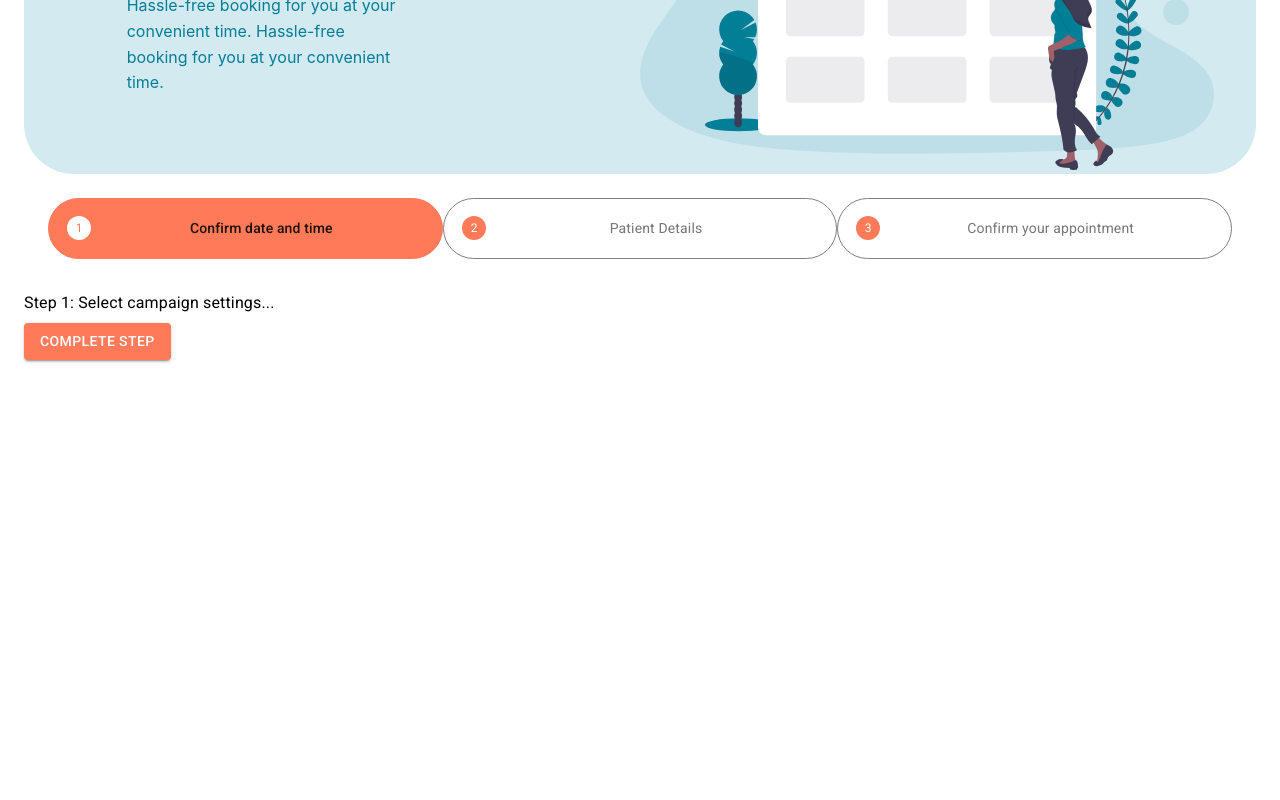
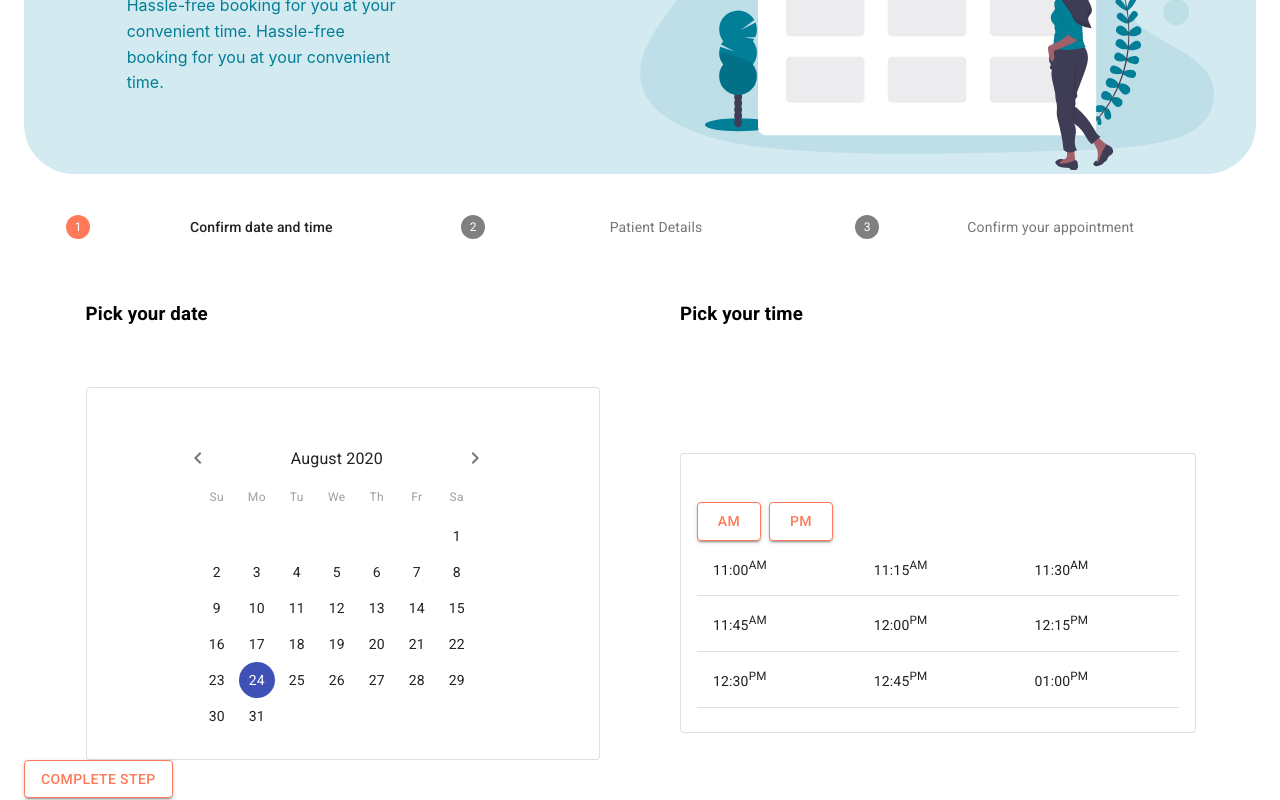
Before and after one commit to abhaybaiju/dentist-webapp, a React (Create React App) app in the folder frontend/: page /Book in a window 1280 px wide. Shown: the part 329-1129 px from the top of the page. Before the commit the page ends 800 px from the top, so only its background shows below. Built offline with nearby package versions, Linux system fonts and the light colour scheme.

Commit message:
(#11) Date and Time

```diff
--- a/frontend/package.json
+++ b/frontend/package.json
@@ -3,11 +3,14 @@
   "version": "0.1.0",
   "private": true,
   "dependencies": {
+    "@date-io/date-fns": "^1.3.13",
     "@material-ui/core": "^4.11.0",
     "@material-ui/icons": "^4.9.1",
+    "@material-ui/pickers": "^3.2.10",
     "@testing-library/jest-dom": "^4.2.4",
     "@testing-library/react": "^9.5.0",
     "@testing-library/user-event": "^7.2.1",
+    "date-fns": "^2.16.1",
     "material-ui": "^1.0.0-beta.47",
     "razorpay": "^2.0.6",
     "react": "^16.13.1",
--- a/frontend/src/components/Book.js
+++ b/frontend/src/components/Book.js
@@ -1,7 +1,9 @@
 import React from 'react';
-import {MuiThemeProvider, createMuiTheme, Container, Grid, makeStyles, Stepper, Step, StepButton, StepLabel, Button, Typography, StepIcon} from '@material-ui/core';
+import {Table, TableRow, TableCell, Card, CardHeader, CardContent, Container, Grid, makeStyles, Stepper, Step, StepButton, StepLabel, Button, Typography, StepIcon} from '@material-ui/core';
 import Navbar from './Navbar';
 import {Redirect } from 'react-router-dom';
+import DateFnsUtils from '@date-io/date-fns';
+import {DatePicker, MuiPickersUtilsProvider} from '@material-ui/pickers';
 
 const Process = () => {
   const useStyles = makeStyles((theme) => ({
@@ -10,45 +12,35 @@ const Process = () => {
   },
   button: {
     marginRight: theme.spacing(1),
-    backgroundColor: '#ff7a59',
-    color:'white',
+    backgroundColor: 'white',
+    color:'#ff7a59',
+    border:'1px solid #ff7a59',
     "&:hover": {
-      backgroundColor: "#ff7a59"
+      backgroundColor: "#ff7a59",
+      color:'white'
     }
   },
   step: {
     textAlign:'center',
     width:'100%',
-    border:'1px solid grey',
-    borderRadius:'50px',
-    padding:'0.5%'
-  },
-  completestep: {
-    textAlign:'center',
-    width:'100%',
-    border:'1px solid #ff7a59',
-    borderRadius:'50px',
-    backgroundColor:'#ff7a59',
     padding:'0.5%'
   },
   completed: {
     display: 'inline-block',
   },
   instructions: {
-    marginTop: theme.spacing(1),
-    marginBottom: theme.spacing(1),
   },
   icon:{
-    color: '#ff7a59',
+    color: 'grey',
     paddingLeft:'50%',
     "&$activeIcon": {
-      fill:'white',
+      fill:'#ff7a59',
       '& $text': {
-        fill: '#ff7a59',
+        fill: '#white',
       },
     },
     "&$completedIcon": {
-      color: 'white'
+      color: '#ff7a59'
     }
   },
   activeIcon: {},
@@ -68,17 +60,76 @@ const Process = () => {
   completedLabel: {}
 }));
 
+const One = () => {
+  const classes = useStyles();
+  const [am, setAM] = React.useState(true);
+  const sup="AM";
+  const pm="PM";
+  const morning = [['11:00', '11:15', '11:30'], ['11:45', '12:00', '12:15'], ['12:30', '12:45', '01:00']]
+  const evening = [['06:30', '06:45', '07:00'], ['07:15', '07:30', '07:45'], ['08:00', '08:15', '08:30']]
+  return(
+    <Grid style={{marginRight:'5%', marginLeft:'5%'}}>
+      <Grid container justify="center" alignItems="baseline" spacing={10}>
+        <Grid item lg={6}>
+          <h3>Pick your date</h3>
+        </Grid>
+        <Grid item lg={6}>
+          <h3>Pick your time</h3>
+        </Grid>
+      </Grid>
+      <Grid container justify="space-evenly" alignItems="baseline" spacing={10}>
+        <Grid item lg={6}>
+          <Card variant="outlined">
+            <CardContent style={{marginLeft:'14%', marginTop:'5%'}}>
+              <MuiPickersUtilsProvider utils={DateFnsUtils}>
+                <DatePicker disableToolbar autoOk variant="static" openTo="date" value={date} onChange={changeDate}/>
+              </MuiPickersUtilsProvider>
+            </CardContent>
+          </Card>
+        </Grid>
+        <Grid item lg={6}>
+          <Card variant="outlined" style={{width:'100%'}}>
+            <CardHeader>
+
+            </CardHeader>
+            <CardContent>
+            <Button variant="contained" className={classes.button} onClick={() => setAM(true)}>AM</Button>
+            <Button variant="contained" className={classes.button} onClick={() => setAM(false)}>PM</Button>
+              <Table >
+                {(am)?morning.map((timeList,i) =>(
+                   <TableRow key={i} >
+                    {timeList.map((time,j)=>
+                         <TableCell key={j}>{time}<sup>{(time==='11:00'||time==='11:15'||time==='11:30'||time==='11:45')?sup:pm}</sup></TableCell>
+                    )}
+                   </TableRow>
+                ))
+                : evening.map((timeList,i) =>(
+                   <TableRow key={i}>
+                    {timeList.map((time,j)=>
+                         <TableCell key={j}>{time}<sup>{pm}</sup></TableCell>
+                    )}
+                   </TableRow>
+                ))}
+              </Table>
+            </CardContent>
+          </Card>
+        </Grid>
+      </Grid>
+    </Grid>
+  );
+}
+
 function getSteps() {
   return ['Confirm date and time', 'Patient Details', 'Confirm your appointment'];
 }
+
+const [date, changeDate] = React.useState(new Date());
 
 function getStepContent(step) {
   switch (step) {
     case 0:
       return (
-        <Grid>
-          Step 1: Select campaign settings...
-        </Grid>
+        <One />
       );
     case 1:
       return (
@@ -137,17 +188,15 @@ function HorizontalNonLinearStepper() {
   return (
     <Grid>
       <Grid>
-      <MuiThemeProvider>
         <Stepper nonLinear activeStep={activeStep} connector={false}>
             {steps.map((label, index) => (
-                <Step key={label} className={(activeStep === index || completed[index]) ? classes.completestep : classes.step}>
+                <Step key={label} className={classes.step}>
                   <StepLabel completed={completed[index]}  StepIconProps={{ classes:{ root: classes.icon, active: classes.activeIcon, completed: classes.completedIcon } }}>
                     <p >{label}</p>
                   </StepLabel>
                 </Step>
             ))}
         </Stepper>
-      </MuiThemeProvider>
       </Grid>
       <div>
         {allStepsCompleted() ? (
@@ -173,9 +222,11 @@ function HorizontalNonLinearStepper() {
     </Grid>
   );
 }
+
+
 return(
   <HorizontalNonLinearStepper />
-)
+);
 }
 
 const Book = () => {
```
Also changed, not shown: 1 other file (tests, documents, lock files or other folders).
